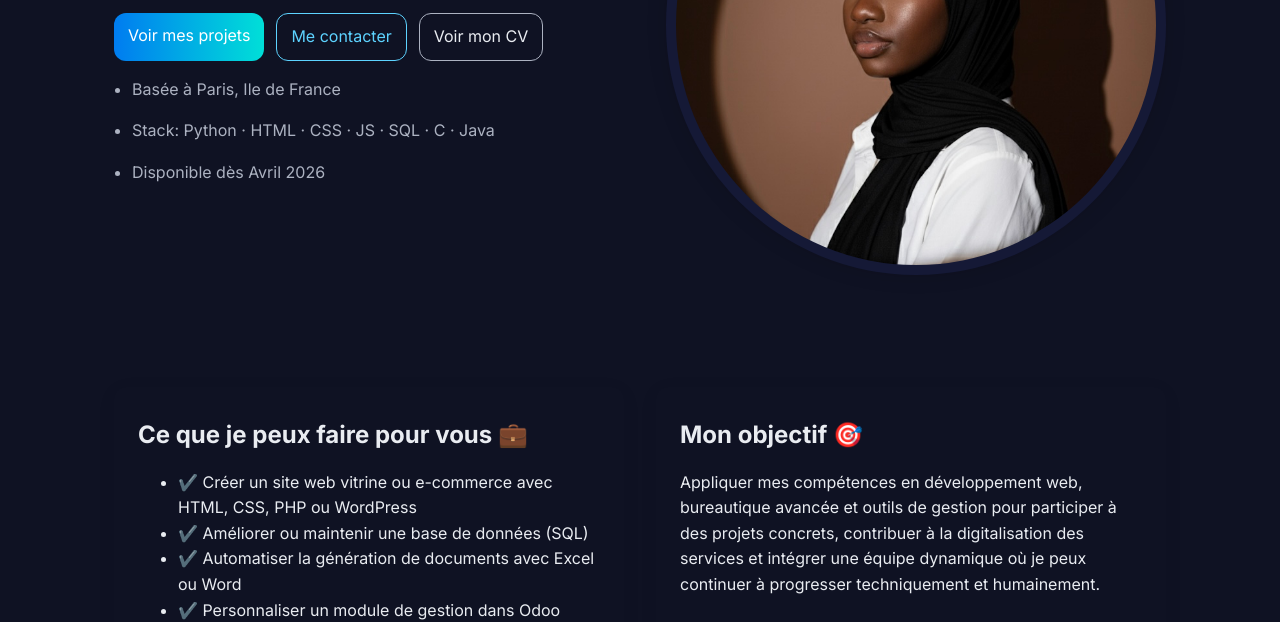
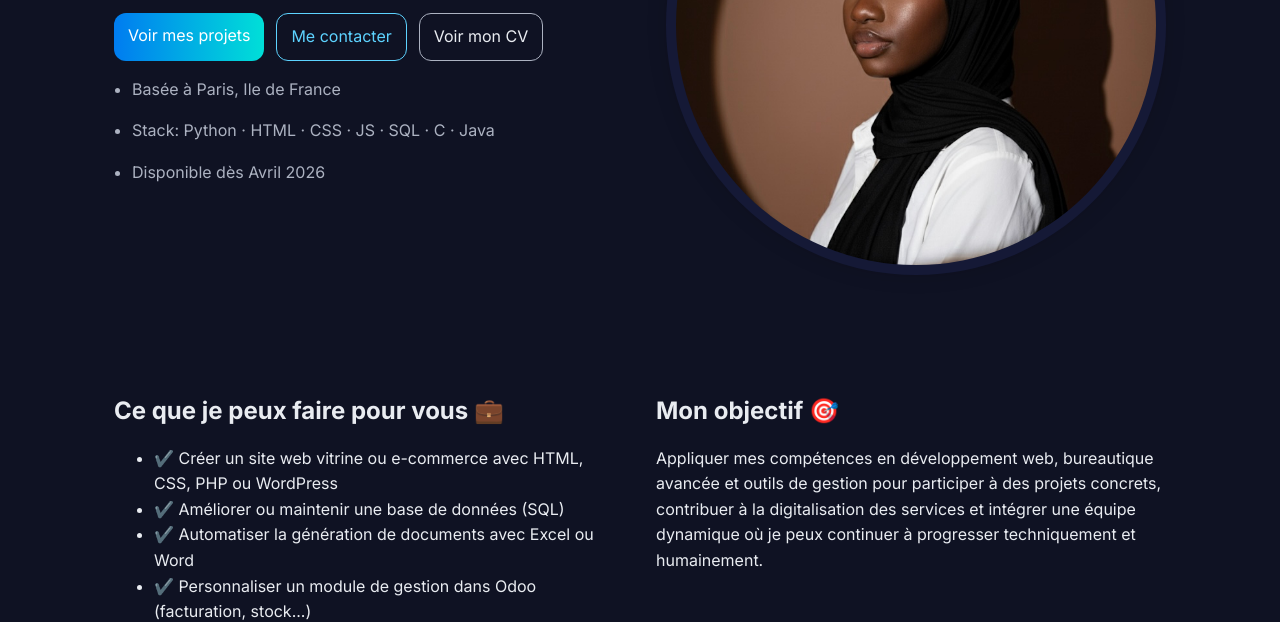
Before and after one commit to fatimasarrsaliou-stack/fatousarr.github.io, a plain HTML site: page index.html in a window 1280 px wide. Shown: the part 318-940 px from the top of the page. Drawn offline with Linux system fonts and the light colour scheme.

Commit message:
Update style.css

```diff
--- a/assets/style.css
+++ b/assets/style.css
@@ -73,13 +73,7 @@ footer p{color:var(--muted)}
   margin-top: 2rem;
 }
 
-.box {
-  background-color: #0f1223;
-  padding: 1.5rem;
-  border-radius: 12px;
-  box-shadow: 0 4px 20px rgba(0, 0, 0, 0.05);
-  transition: transform 0.3s ease;
-}
+
 
 .box:hover {
   transform: translateY(-5px);
```
